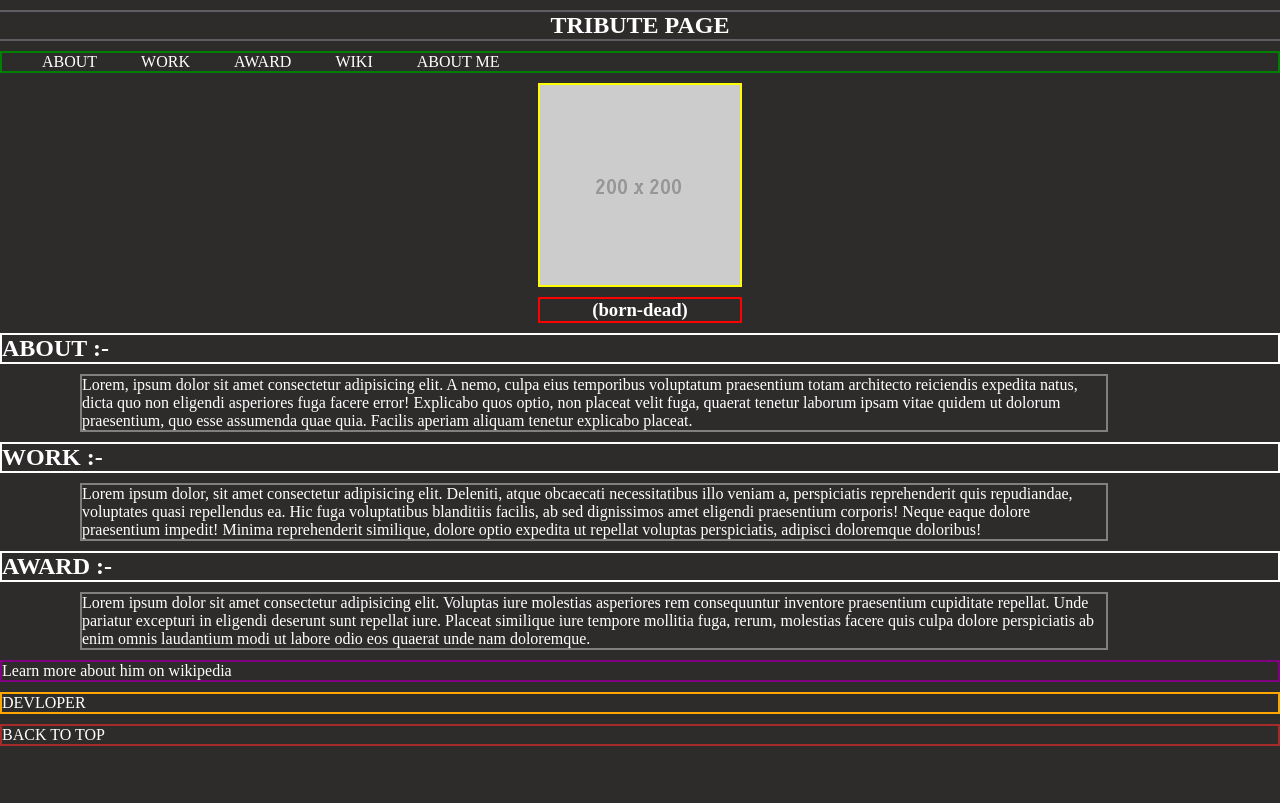
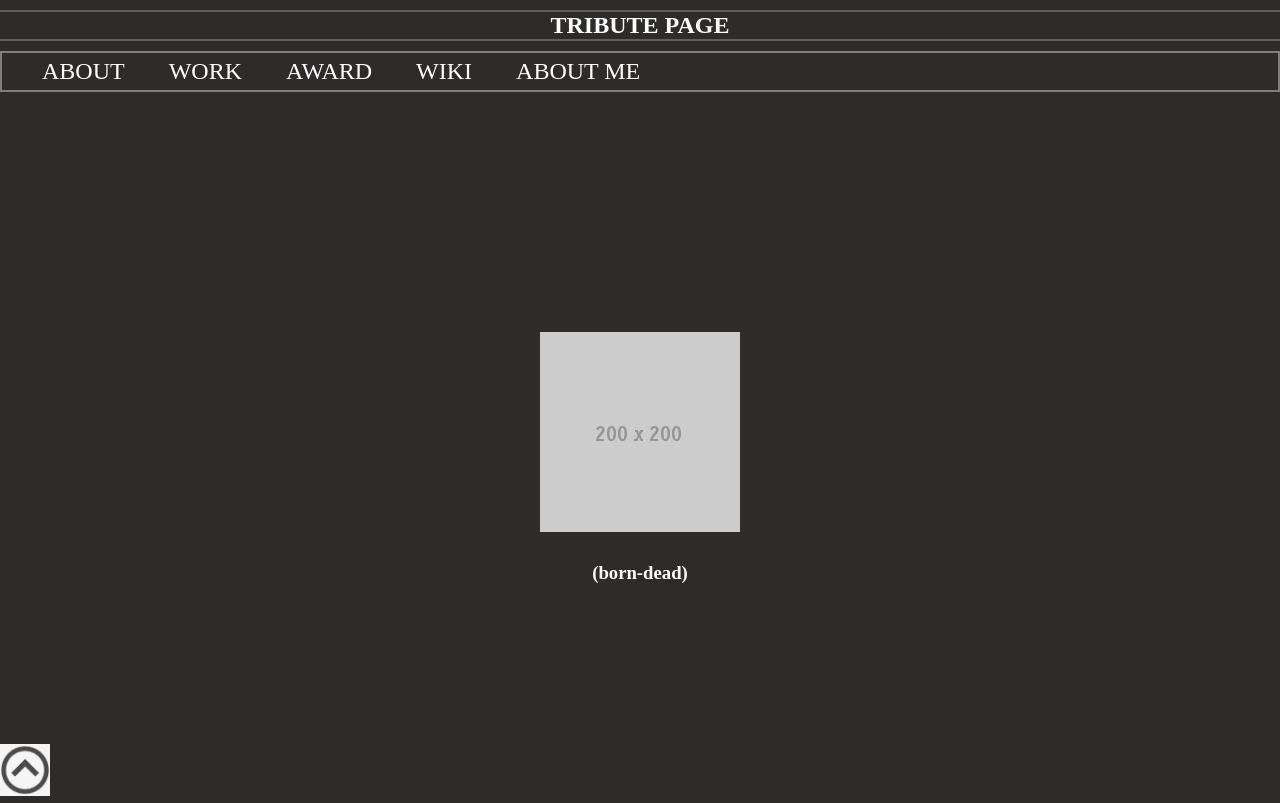
Before and after one commit to manav402/tribute-page, a plain HTML site: page index.html in a window 1280 px wide. Shown: the top 803 px of the page. Drawn offline with Linux system fonts and the light colour scheme.

Commit message:
Co-authored-by: Anjan184 <Anjan184@users.noreply.github.com>

```diff
--- a/index.html
+++ b/index.html
@@ -39,11 +39,12 @@
     </div>
     <div class="txt">Lorem ipsum dolor sit amet consectetur adipisicing elit. Voluptas iure molestias asperiores rem consequuntur inventore praesentium cupiditate repellat. Unde pariatur excepturi in eligendi deserunt sunt repellat iure. Placeat similique iure tempore mollitia fuga, rerum, molestias facere quis culpa dolore perspiciatis ab enim omnis laudantium modi ut labore odio eos quaerat unde nam doloremque.</div>
     <div class="wiki" id="wiki">
-        <a href="https://en.wikipedia.org/wiki/Main_Page">Learn more about him on wikipedia</a>
+        <p>Learn more about him on :- <a href="https://en.wikipedia.org/wiki/Main_Page">wikipedia</a></p>
     </div>
-    <div class="footer" id="me">DEVLOPER</div>
+    <!-- <div class="footer" id="me">DEVLOPER</div> -->
     <div class="back">
-        <a href="#top">BACK TO TOP</a>
+        <!-- <a href="#top">BACK TO TOP</a> -->
+        <a href="#top"><img src="backToTop.png" alt="back to top"></button></a>
     </div>
 </body>
 </html>
--- a/style.css
+++ b/style.css
@@ -5,11 +5,14 @@
     color: white;
 }
 body{
-    height: 200vh;
+    height: 120vh;
 }
 li{
     /* decoration: none; */
-    list-style: none;
+      list-style: none;
+    font-size: 24px;
+    padding-bottom: 5px;
+    padding-top: 5px;
     display: inline-block;
     padding-left:40px;
 }
@@ -35,7 +38,7 @@ a{
     /* flex-direction: row; */
     /* justify-content: space-between; */
     /* position:sticky; */
-    border:2px solid green;
+    border:2px solid #7e7e7e;
     margin-top:10px;
     position: sticky;
     top: 0;
@@ -45,8 +48,8 @@ a{
     width:200px;
     height:200px;
     margin:auto;
-    border:2px solid yellow;
-    margin-top:10px;
+    /* border:2px solid yellow; */
+    margin-top:30vh;
     /* position:sticky; */
     /* top:0px; */
 }
@@ -54,32 +57,58 @@ a{
     display:block;
     width:200px;
     margin:auto;
-    border:2px solid red;
-    margin-top:10px;
+    /* border:2px solid red; */
+    margin-top:30px;
 }
 .timeline h3{
     text-align:center;
 }
+#head1{
+    margin-top:30vh;
+}
 .headtxt{
-    border:2px solid white;
+    /* border:2px solid white; */
     margin-top:10px;
+    /* border-bottom: 2px solid rgb(95, 95, 99); */
 }
 .txt{
     width:80%;
     height:auto;
     margin-left:80px;
-    border:2px solid grey;
-    margin-top:10px;
+    border-right: 2px solid grey;
+    border-left: 2px solid grey;
+    padding-left: 34px;
+    padding-right: 20px;
+    padding-top: 15px;
+    padding-bottom: 19px;
+    margin-top: 27px;
 }
 .wiki{
-    border:2px solid purple;
-    margin-top:10px;
+    border:2px solid #444444;
+    margin-top:77px;
 }
-.footer{
+.wiki a{
+    text-decoration:underline;
+    color:#7474e5;
+}
+.wiki p{
+    font-size:20px;
+}
+/* .footer{
     border:2px solid orange;
     margin-top:10px;
+} */
+.back{
+    /* border:2px solid brown; */
+    margin-top:10px;
+    display: inline-block;
+    position:sticky;
+    bottom: 0;
+    /* right:2px; */
+    /* left:200px; */
+    right:3px;
 }
-.back{
-    border:2px solid brown;
-    margin-top:10px;
+.back img{
+    width:50px;
+    height:auto;
 }
```
Also changed, not shown: backToTop.png (added).
